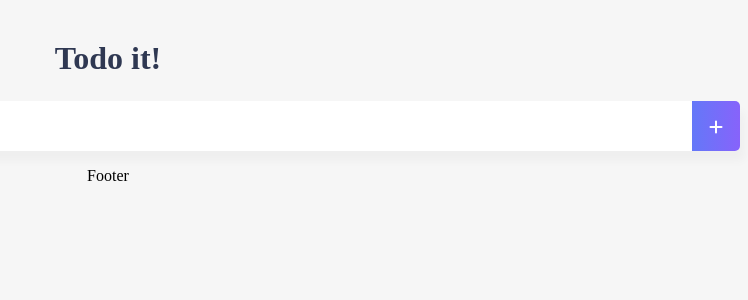
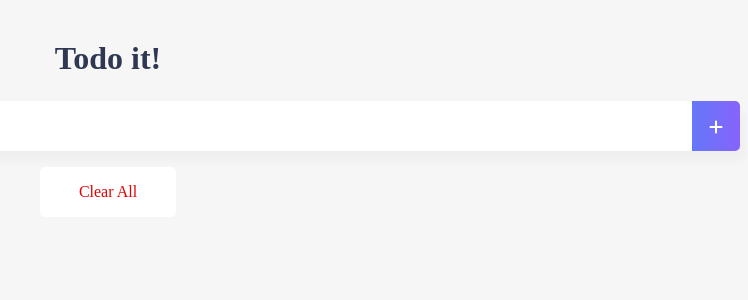
Before and after one commit to Joie-Kim/vue-todo, a Vue app: page / in a window 1280 px wide. Shown: the top 300 px of the page, without its empty margins (532-1280 px from the left). Built offline with nearby package versions, Linux system fonts and the light colour scheme.

Commit message:
[Update] Update TodoFooter component
- TodoFooter 컴포넌트에 전체 리스트 삭제하는 버튼 추가
- 각각 컴포넌트마다 있는 버튼들에 cursor:pointer; CSS 속성 추가

```diff
--- a/src/components/TodoFooter.vue
+++ b/src/components/TodoFooter.vue
@@ -1,11 +1,31 @@
 <template>
-  <div>
-    Footer
+  <div class="clearAllContainer">
+    <span class="clearAllBtn" v-on:click="clearTodo">Clear All</span>
   </div>
 </template>
 
 <script>
-export default {};
+export default {
+  methods: {
+    clearTodo: function() {
+      localStorage.clear();
+    },
+  },
+};
 </script>
 
-<style></style>
+<style scoped>
+.clearAllContainer {
+  width: 8.5rem;
+  height: 50px;
+  line-height: 50px;
+  background-color: white;
+  border-radius: 5px;
+  margin: 0 auto;
+}
+.clearAllBtn {
+  color: #e20303;
+  display: block;
+  cursor: pointer;
+}
+</style>
--- a/src/components/TodoInput.vue
+++ b/src/components/TodoInput.vue
@@ -57,5 +57,6 @@
 .addBtn {
   color: white;
   vertical-align: middle;
+  cursor: pointer;
 }
 </style>
--- a/src/components/TodoList.vue
+++ b/src/components/TodoList.vue
@@ -77,11 +77,13 @@
 .removeBtn {
   margin-left: auto;
   color: #de4343;
+  cursor: pointer;
 }
 .checkBtn {
   line-height: 45px;
   color: #62acde;
   margin-right: 5px;
+  cursor: pointer;
 }
 .checkBtnCompleted {
   color: #b3adad;
```
